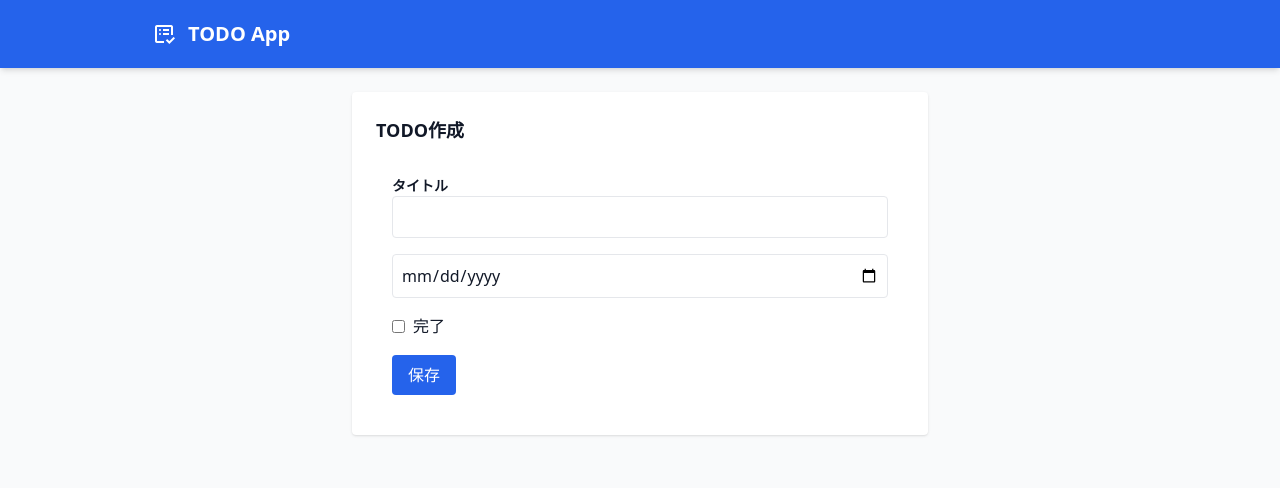
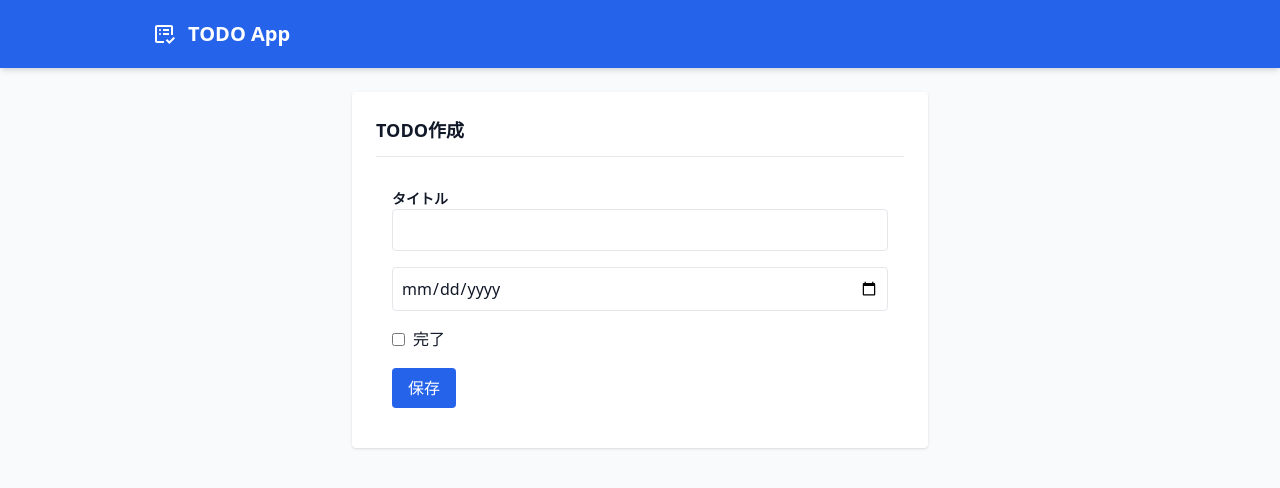
Before and after one commit to 19991126kai/cs-react-todo, a React (Create React App) app in the folder ClientApp/: page /todos/new in a window 1280 px wide. Shown: the top 488 px of the page. Built offline with nearby package versions, Linux system fonts and the light colour scheme.

Commit message:
style: ページ名に下線を表示

```diff
--- a/ClientApp/src/pages/TodoCreatePage.tsx
+++ b/ClientApp/src/pages/TodoCreatePage.tsx
@@ -12,7 +12,7 @@ export const TodoCreatePage = () => {
 
   return (
     <div className="max-w-xl mx-auto bg-white p-6 rounded shadow">
-      <h2 className="text-lg font-bold mb-4">TODO作成</h2>
+      <h2 className="text-lg font-bold mb-4 pb-3 border-b">TODO作成</h2>
       <TodoForm onSubmit={handleCreate} />
     </div>
   );
--- a/ClientApp/src/pages/TodoDetailPage.tsx
+++ b/ClientApp/src/pages/TodoDetailPage.tsx
@@ -37,7 +37,7 @@ export const TodoDetailPage = () => {
 
   return (
     <div className="rounded-xl border bg-white p-6 shadow-md space-y-5">
-      <h2 className="text-lg font-bold mb-4">TODO詳細</h2>
+      <h2 className="text-lg font-bold mb-4 pb-3 border-b">TODO詳細</h2>
       <TodoDetail todo={todo} />
       <div className="flex gap-4 mt-6">
         <button className="rounded bg-blue-600 px-6 py-2 text-white hover:bg-blue-700 text-sm">
--- a/ClientApp/src/pages/TodoEditPage.tsx
+++ b/ClientApp/src/pages/TodoEditPage.tsx
@@ -34,7 +34,7 @@ export const TodoEditPage = () => {
   return (
     <div className="max-w-xl mx-auto">
       <div className="max-w-xl mx-auto bg-white p-6 rounded shadow">
-        <h2 className="text-lg font-bold mb-4">TODO編集</h2>
+        <h2 className="text-lg font-bold mb-4 pb-3 border-b">TODO編集</h2>
         <TodoForm onSubmit={handleSubmit} initialValue={todo} />
       </div>
     </div>
```
